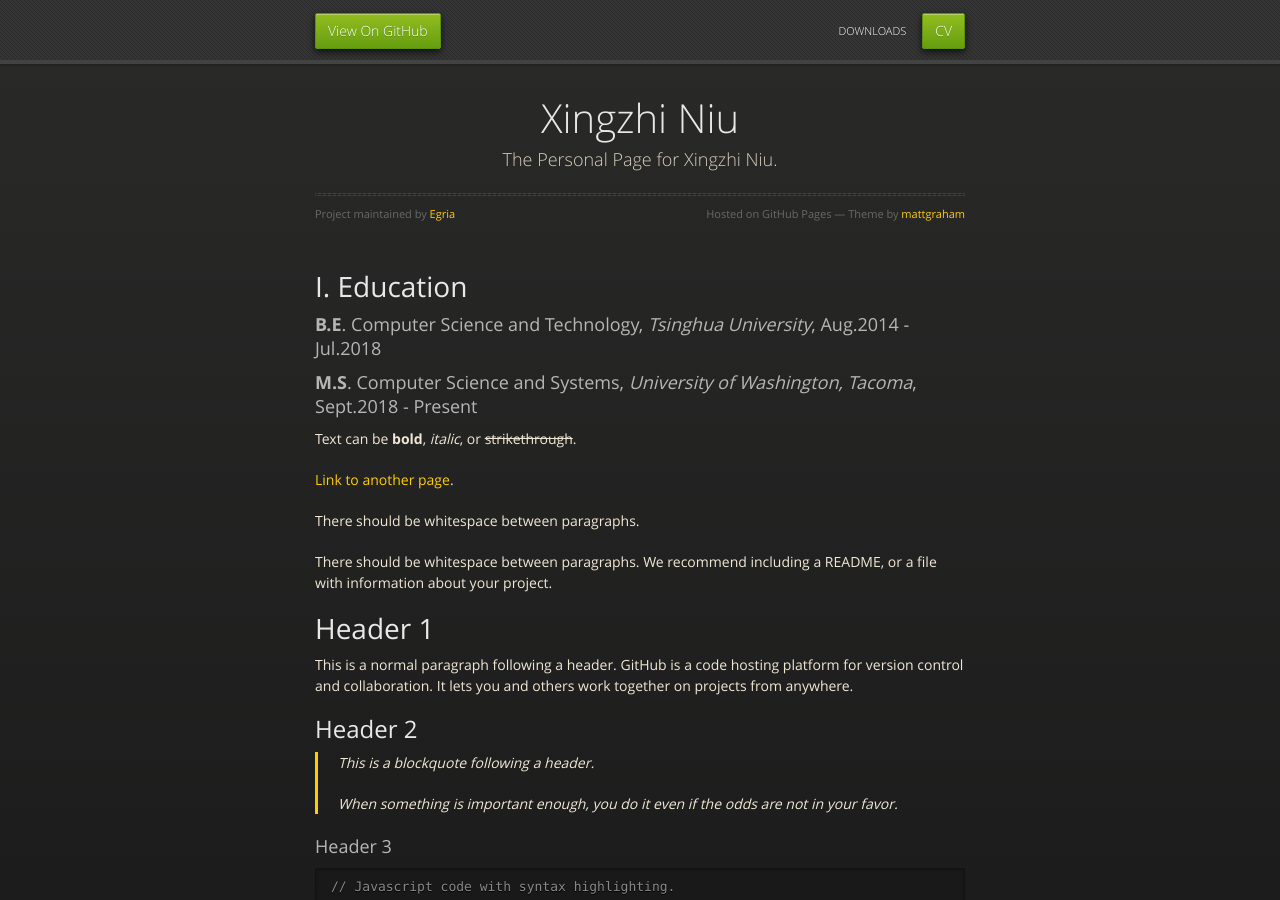
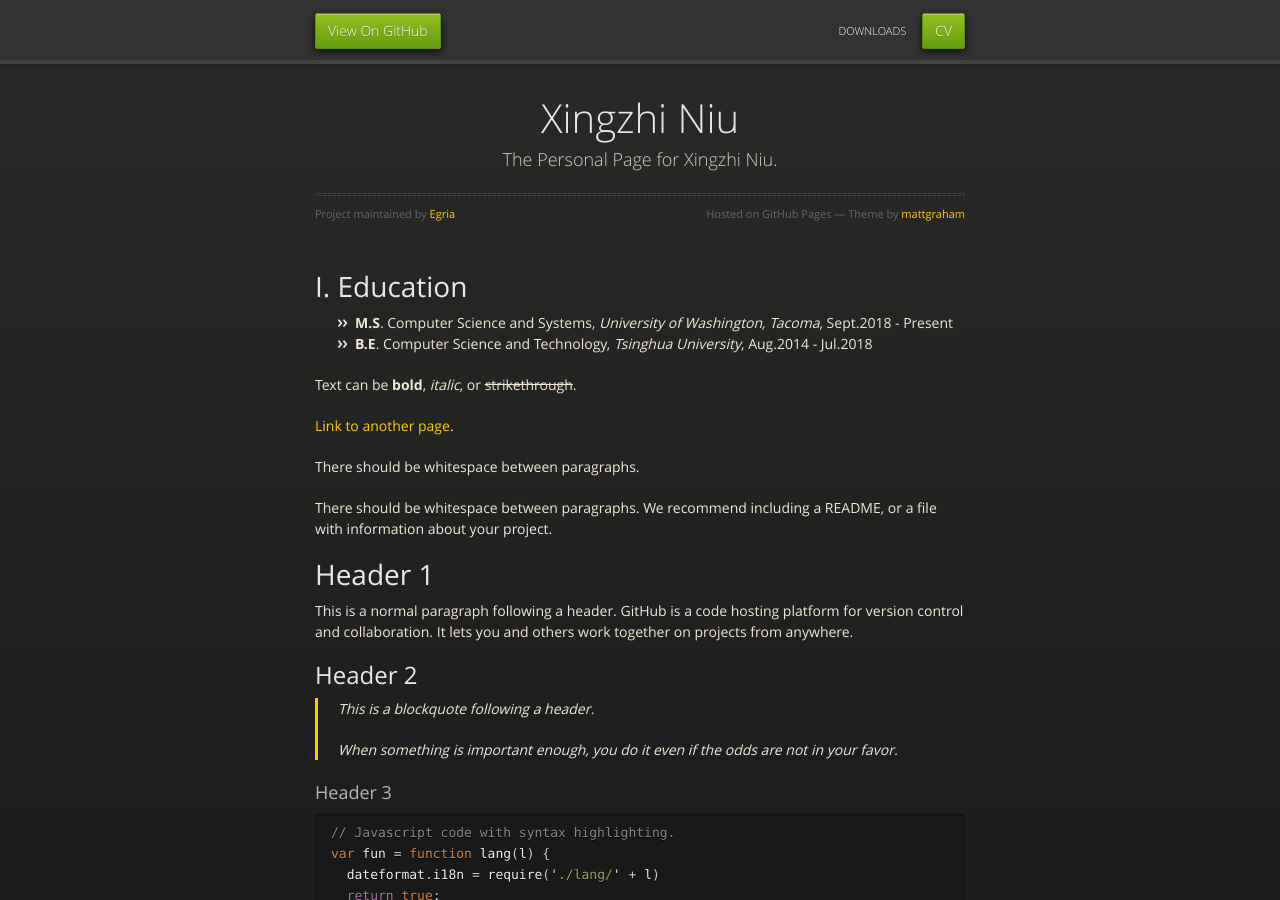
Before and after one commit to Egria/website, a Jekyll site: the page built from index.md, in a window 1280 px wide and 900 px high. Built offline with Jekyll 4.4.1, drawn with Linux system fonts in a browser that asks for light colours; our own code applies the rules of GitHub Pages for plain Markdown files.

```diff
--- a/index.md
+++ b/index.md
@@ -4,8 +4,8 @@ layout: default
 
 # I. Education
 
-### **B.E**. Computer Science and Technology, _Tsinghua University_, Aug.2014 - Jul.2018
-### **M.S**. Computer Science and Systems, _University of Washington, Tacoma_, Sept.2018 - Present
+- **M.S**. Computer Science and Systems, _University of Washington, Tacoma_, Sept.2018 - Present
+- **B.E**. Computer Science and Technology, _Tsinghua University_, Aug.2014 - Jul.2018
 
 Text can be **bold**, _italic_, or ~~strikethrough~~.
 
```
